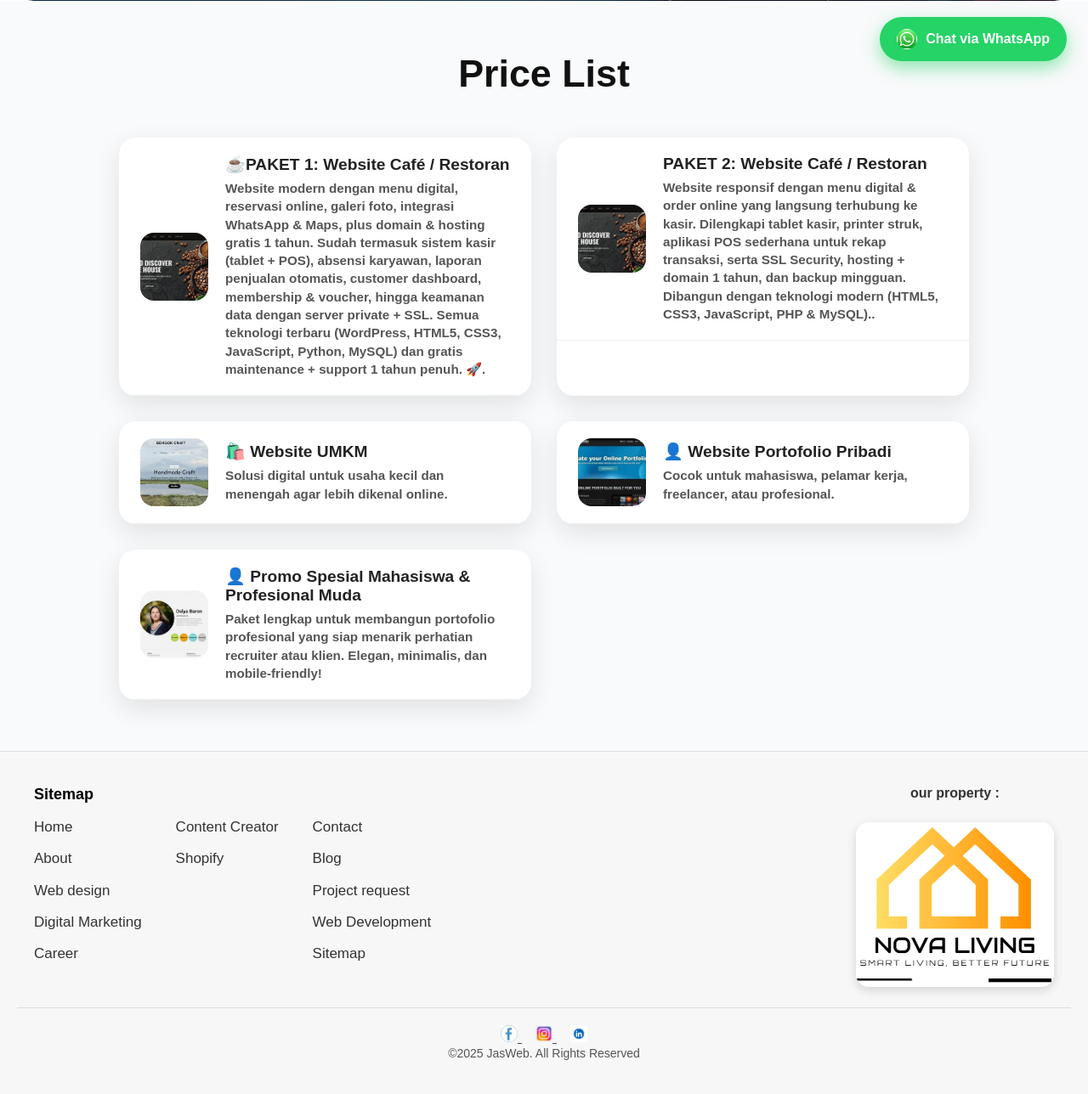
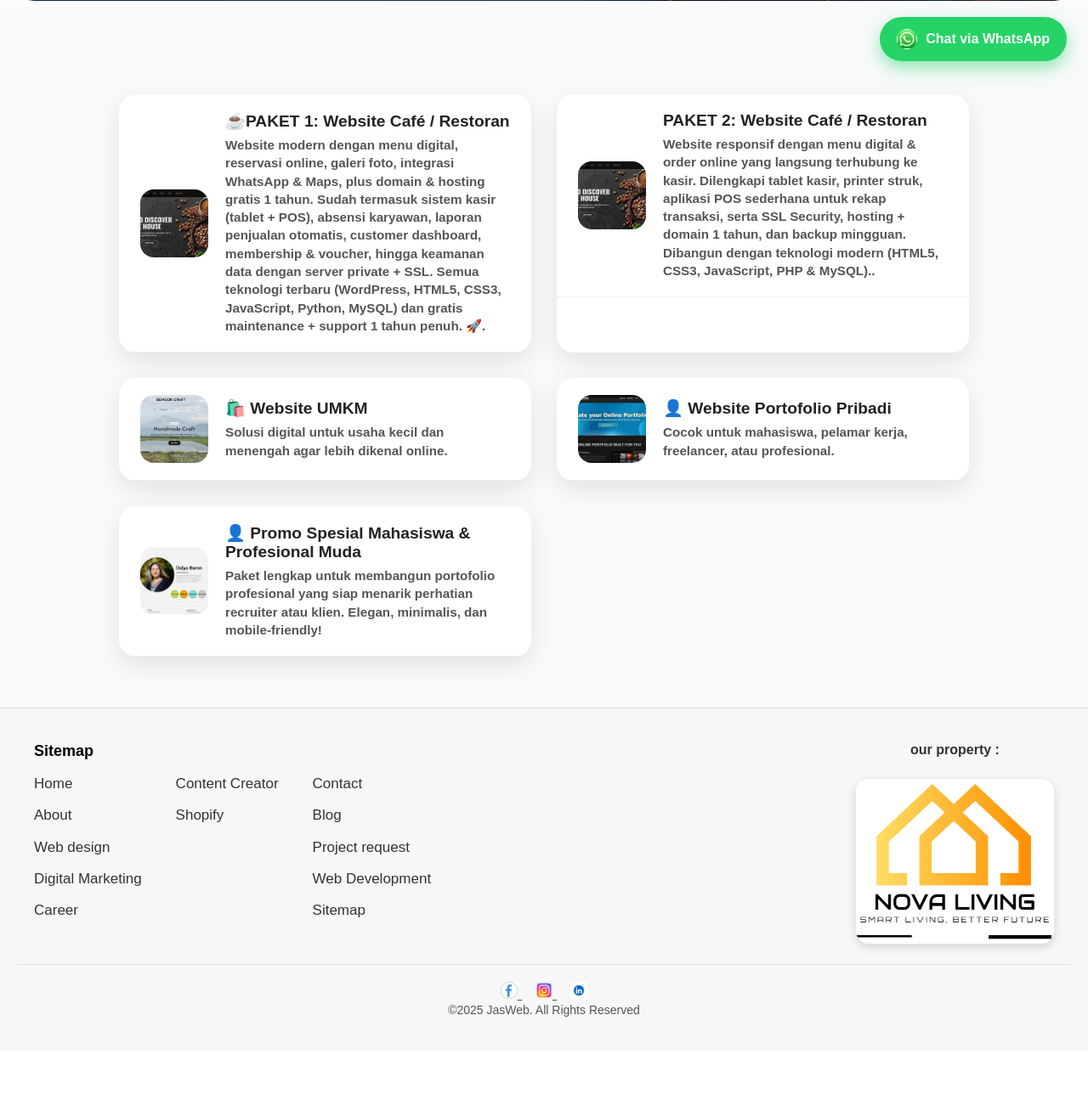
Before and after one commit to septianabdulkarim-cloud/portfolio_website, a Flask app: page /Pricelist in a window 1280 px wide. Shown: the part 703-1991 px from the top of the page at 85% size. After the commit the page ends 1900 px from the top, so only its background shows below. Run offline with Flask 3, Linux system fonts and the light colour scheme.

Commit message:
Update index.html , login.html, register.html dan style.css

```diff
--- a/templates/Pricelist.html
+++ b/templates/Pricelist.html
@@ -61,7 +61,7 @@
 <!-- Price List Section -->
 <section id="PriceList" class="bg-light">
     <div class="container text-center">
-        <h2>Price List</h2>
+        <h2></h2>
         <div class="row card-grid">
 
             <!-- Paket 1 -->
```
